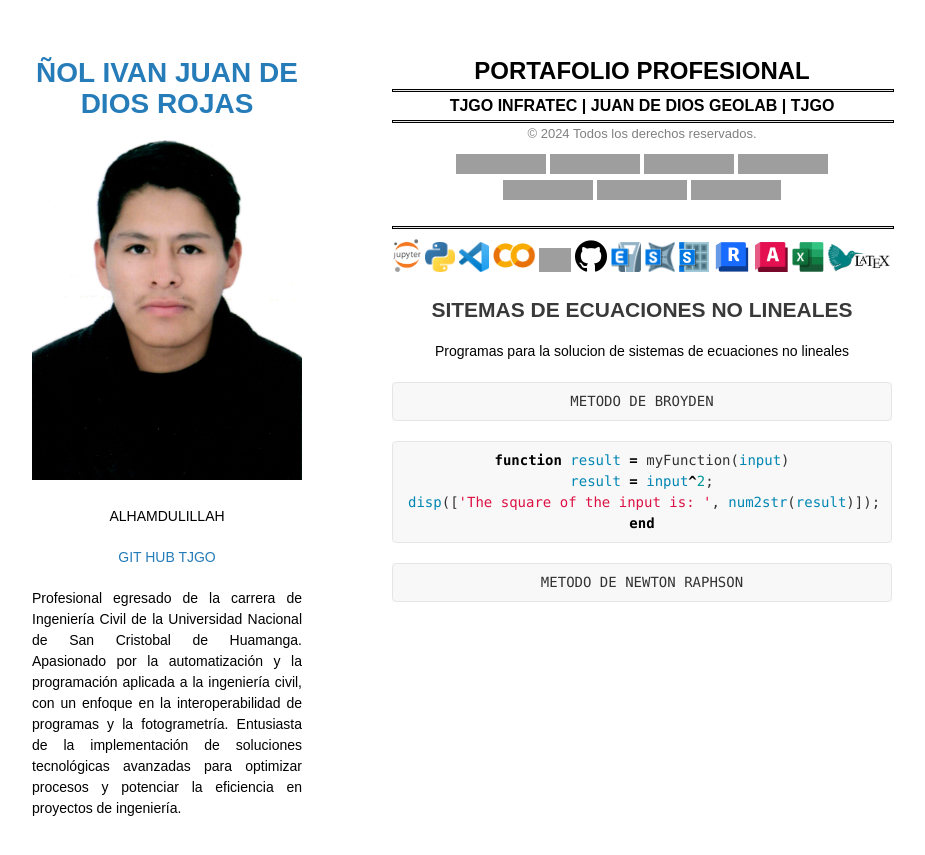
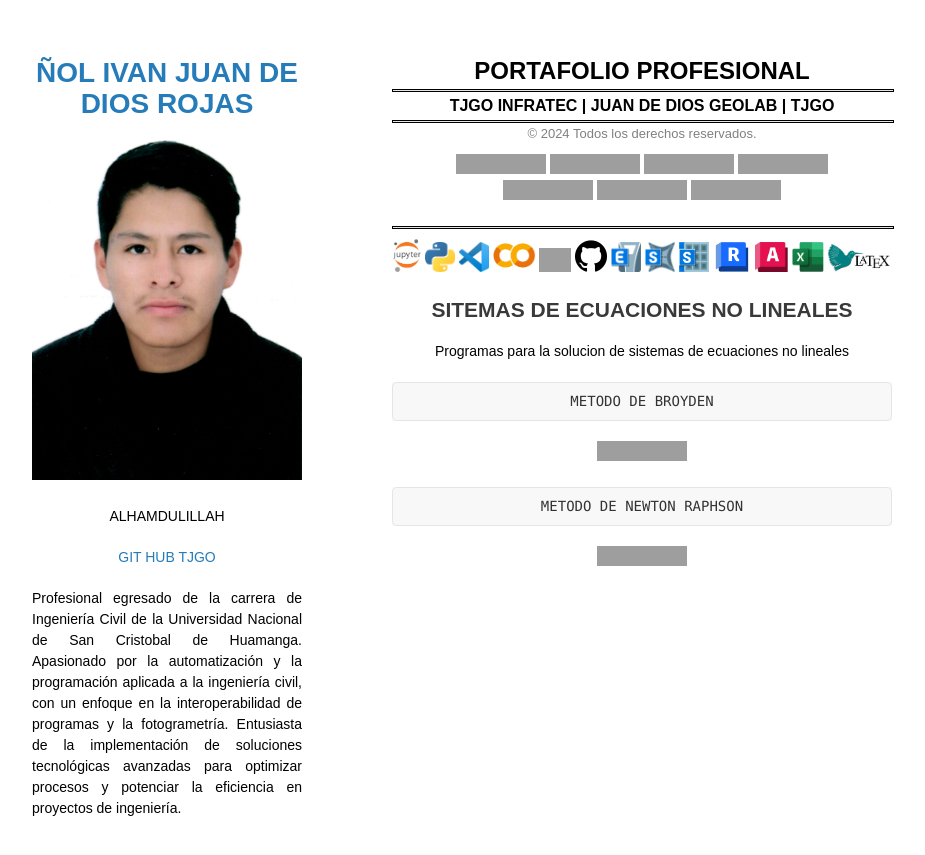
Before and after one commit to TJGO-JDD/TJGO-JDD.github.io, a Jekyll site: the page built from index.md, in a window 1280 px wide. Shown: the top 855 px of the page, without its empty margins (178-1103 px from the left). Built offline with Jekyll 4.4.1, drawn with Linux system fonts in a browser that asks for light colours; our own code applies the rules of GitHub Pages for plain Markdown files; grey boxes are pictures that could not be loaded.

Commit message:
Update index.md

````diff
--- a/index.md
+++ b/index.md
@@ -59,13 +59,9 @@
 ```markdown
 METODO DE BROYDEN
 ```
-```matlab
-function result = myFunction(input)
-result = input^2;
-disp(['The square of the input is: ', num2str(result)]);
-end
-```
+[![Open Research Poster](https://img.shields.io/badge/PDF-Open_PDF-blue?logo=adobe-acrobat-reader&logoColor=white)](PDF/SENL_MB.pdf)
 
 ```markdown
 METODO DE NEWTON RAPHSON
 ```
+[![Open Research Poster](https://img.shields.io/badge/PDF-Open_PDF-blue?logo=adobe-acrobat-reader&logoColor=white)](PDF/SENL_NR PARA_3_VARIABLES.pdf)
````
